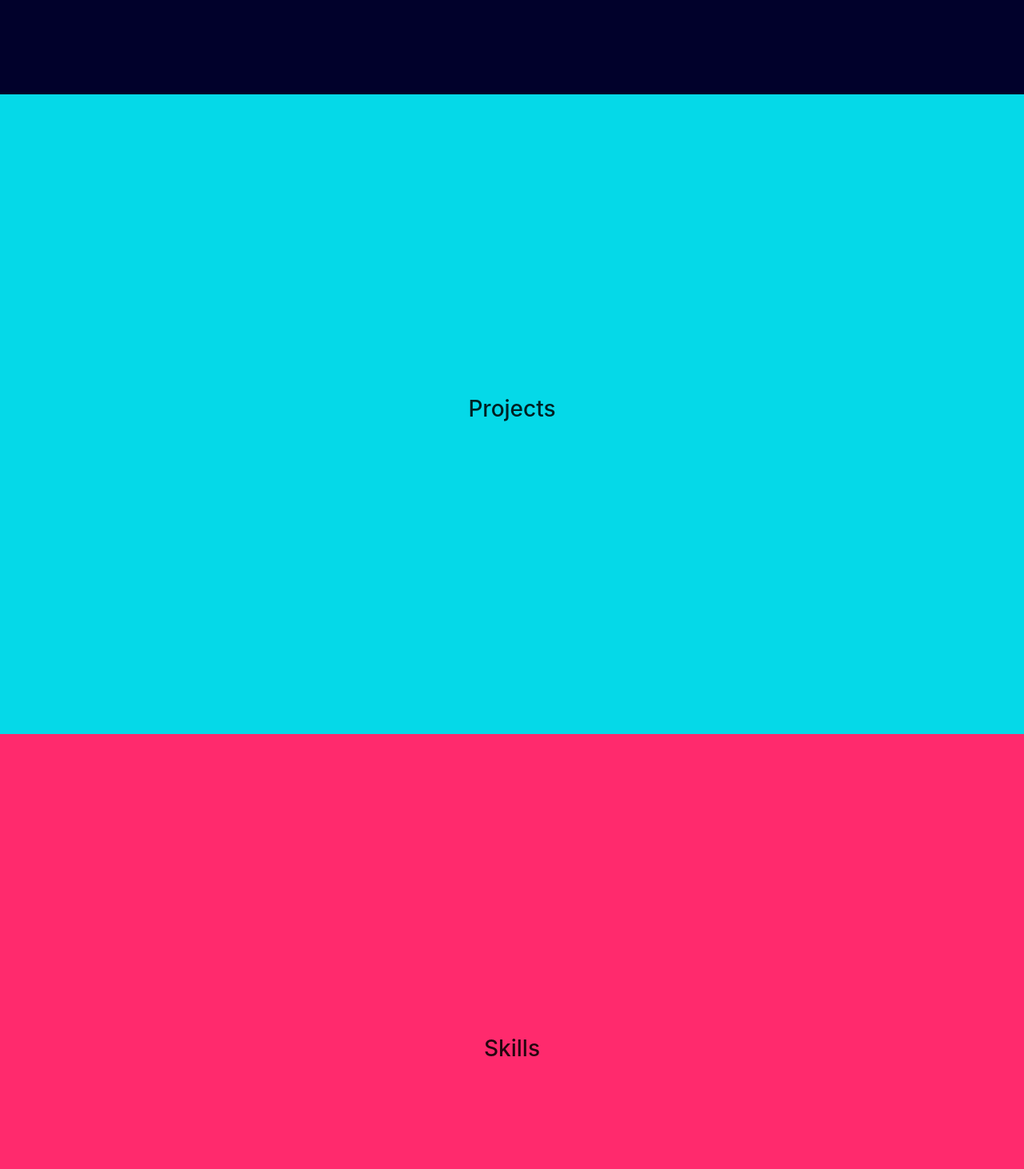
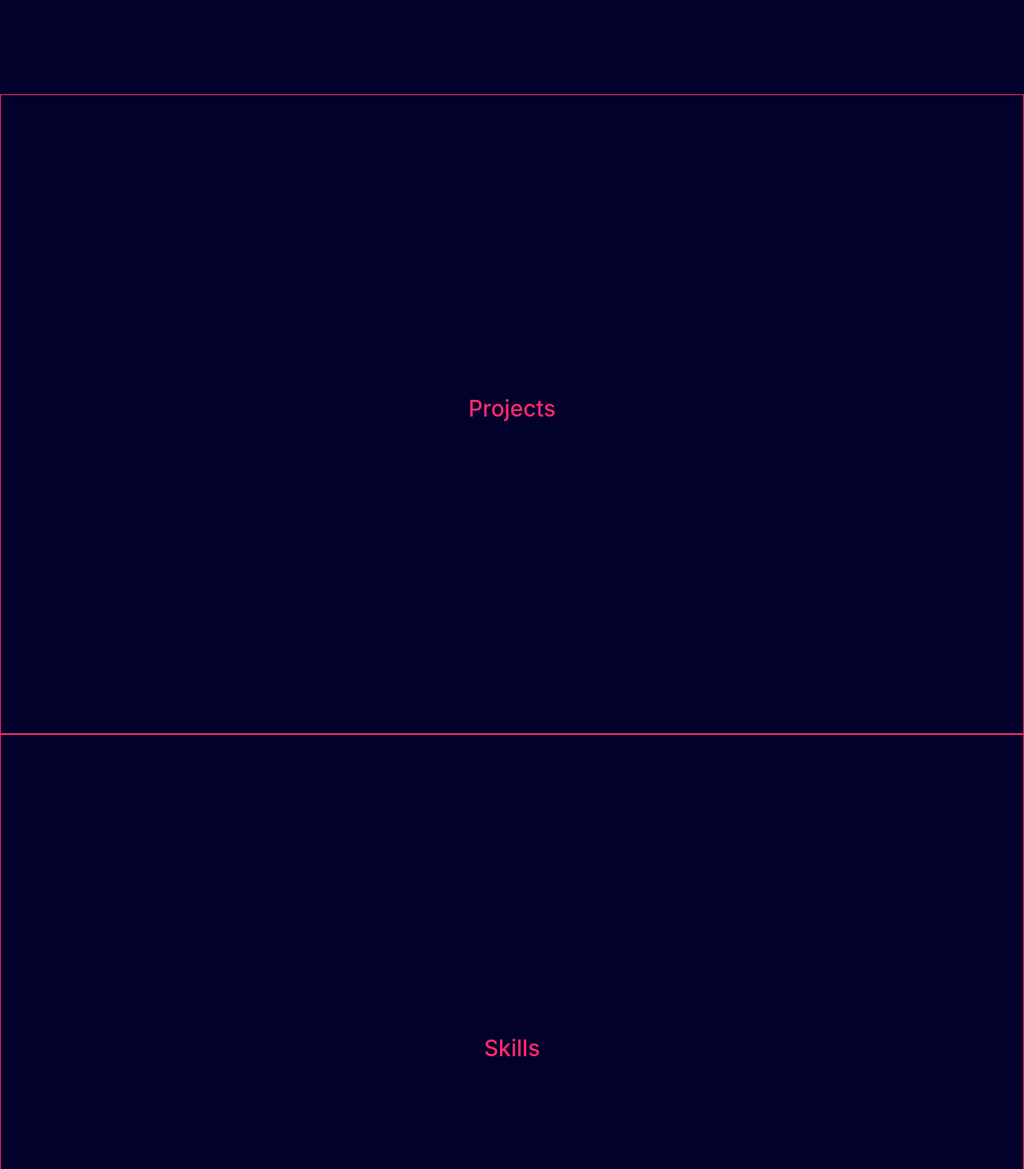
Before and after one commit to cattyman919/portfolio, a Next.js app: page / in a window 1280 px wide. Shown: the part 588-2050 px from the top of the page at 80% size. Built offline with nearby package versions, Linux system fonts and the light colour scheme.

Commit message:
Added basePath to profile section

```diff
--- /dev/null
+++ b/next.config.js
@@ -0,0 +1,16 @@
+/**
+ * @type {import('next').NextConfig}
+ */
+const nextConfig = {
+  async redirects() {
+    return [
+      {
+        source: '/#profile-section',
+        destination: '/',
+        permanent: true,
+      },
+    ];
+  },
+};
+
+module.exports = nextConfig;
--- a/src/app/Navbar/index.tsx
+++ b/src/app/Navbar/index.tsx
@@ -1,6 +1,6 @@
-import React from 'react';
 import { AntDesignOutlined } from '@ant-design/icons';
 import { Avatar } from 'antd';
+import Link from 'next/link';
 
 const Navbar = () => {
   return (
@@ -9,15 +9,22 @@ const Navbar = () => {
         <Avatar size={40} icon={<AntDesignOutlined />} />
       </div>
       <div className="flex items-center justify-between gap-5 mr-10 ">
+        <Link href="#profile-section">
           <h2 className="m-0 border-0 border-b-4 cursor-pointer hover:border-solid border-cyberpunk-1 text-cyberpunk-3">
             Profile
           </h2>
+        </Link>
+        <Link href="#projects-section">
           <h2 className="m-0 border-0 border-b-4 cursor-pointer hover:border-solid border-cyberpunk-1 text-cyberpunk-3">
             Projects
           </h2>
+        </Link>
+        <Link href="#skills-section">
           <h2 className="m-0 border-0 border-b-4 cursor-pointer hover:border-solid border-cyberpunk-1 text-cyberpunk-3">
             Skills
           </h2>
+        </Link>
+
         <h2 className="px-3 m-0 transition-all rounded cursor-pointer text-cyberpunk-5 bg-cyberpunk-3 hover:bg-cyberpunk-1">
           Posts
         </h2>
--- a/src/app/Profile/index.tsx
+++ b/src/app/Profile/index.tsx
@@ -1,4 +1,3 @@
-import React from 'react';
 import Image from 'next/image';
 import ProfilePic from '@images/SenoOofProfile.jpeg';
 const Profile = () => {
--- a/src/app/Projects/index.tsx
+++ b/src/app/Projects/index.tsx
@@ -1,12 +1,10 @@
-import React from 'react';
-
 const Projects = () => {
   return (
     <div
-      id="Projects Section"
-      className="flex items-center justify-center h-screen bg-cyberpunk-3"
+      id="projects-section"
+      className="flex items-center justify-center h-screen border border-solid bg-cyberpunk-5 border-cyberpunk-1"
     >
-      <h1>Projects</h1>
+      <h1 className="text-cyberpunk-1">Projects</h1>
     </div>
   );
 };
--- a/src/app/Skills/index.tsx
+++ b/src/app/Skills/index.tsx
@@ -1,9 +1,10 @@
-import React from 'react';
-
 const Skills = () => {
   return (
-    <div className="flex items-center justify-center h-screen bg-cyberpunk-1">
-      <h1>Skills</h1>
+    <div
+      id="skills-section"
+      className="flex items-center justify-center h-screen border border-solid bg-cyberpunk-5 border-cyberpunk-1 "
+    >
+      <h1 className="text-cyberpunk-1">Skills</h1>
     </div>
   );
 };
```
Lines whose indentation alone changed are shown as unchanged.
